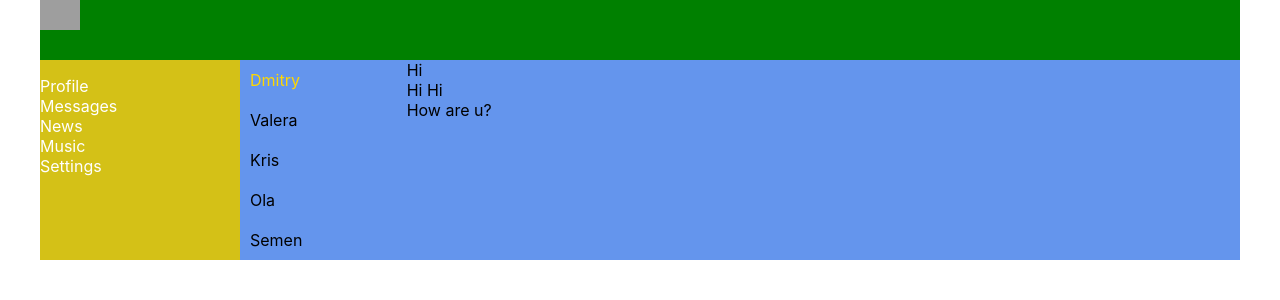
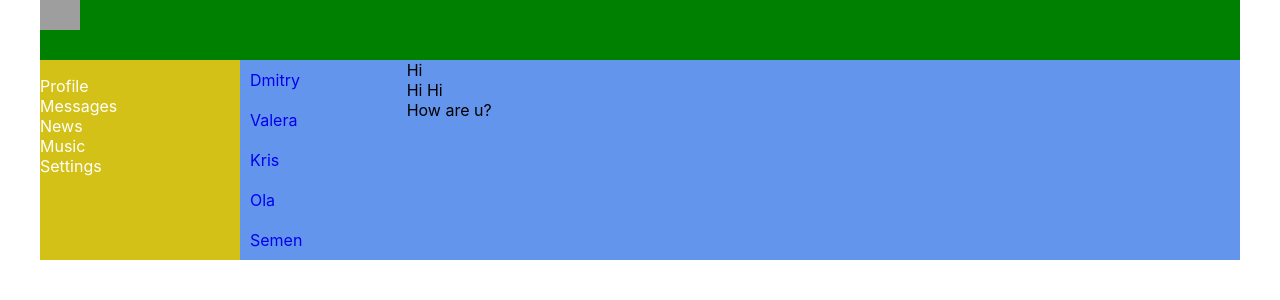
Before and after one commit to Kaptsiuh/-social-network, a React (Create React App) app: page /dialogs in a window 1280 px wide. Shown: the top 300 px of the page. Built offline with nearby package versions, Linux system fonts and the light colour scheme; grey boxes are pictures that could not be loaded.

Commit message:
add navlink in dialogs

```diff
--- a/src/components/Dialogs/Dialogs.tsx
+++ b/src/components/Dialogs/Dialogs.tsx
@@ -1,14 +1,25 @@
+import { NavLink } from "react-router-dom";
 import s from "./Dialogs.module.css";
 
 export const Dialogs = () => {
   return (
     <div className={s.dialogs}>
       <div className={s.dialogsItem}>
-        <div className={s.dialog + " " + s.active}>Dmitry</div>
-        <div className={s.dialog}>Valera</div>
-        <div className={s.dialog}>Kris</div>
-        <div className={s.dialog}>Ola</div>
-        <div className={s.dialog}>Semen</div>
+        <div className={s.dialog + " " + s.active}>
+          <NavLink to={"/dialogs/1"}>Dmitry</NavLink>
+        </div>
+        <div className={s.dialog}>
+          <NavLink to={"/dialogs/2"}>Valera</NavLink>
+        </div>
+        <div className={s.dialog}>
+          <NavLink to={"/dialogs/3"}>Kris</NavLink>
+        </div>
+        <div className={s.dialog}>
+          <NavLink to={"/dialogs/4"}>Ola</NavLink>
+        </div>
+        <div className={s.dialog}>
+          <NavLink to={"/dialogs/5"}>Semen</NavLink>
+        </div>
       </div>
       <div className={s.messages}>
         <div className={s.message}>Hi</div>
```
